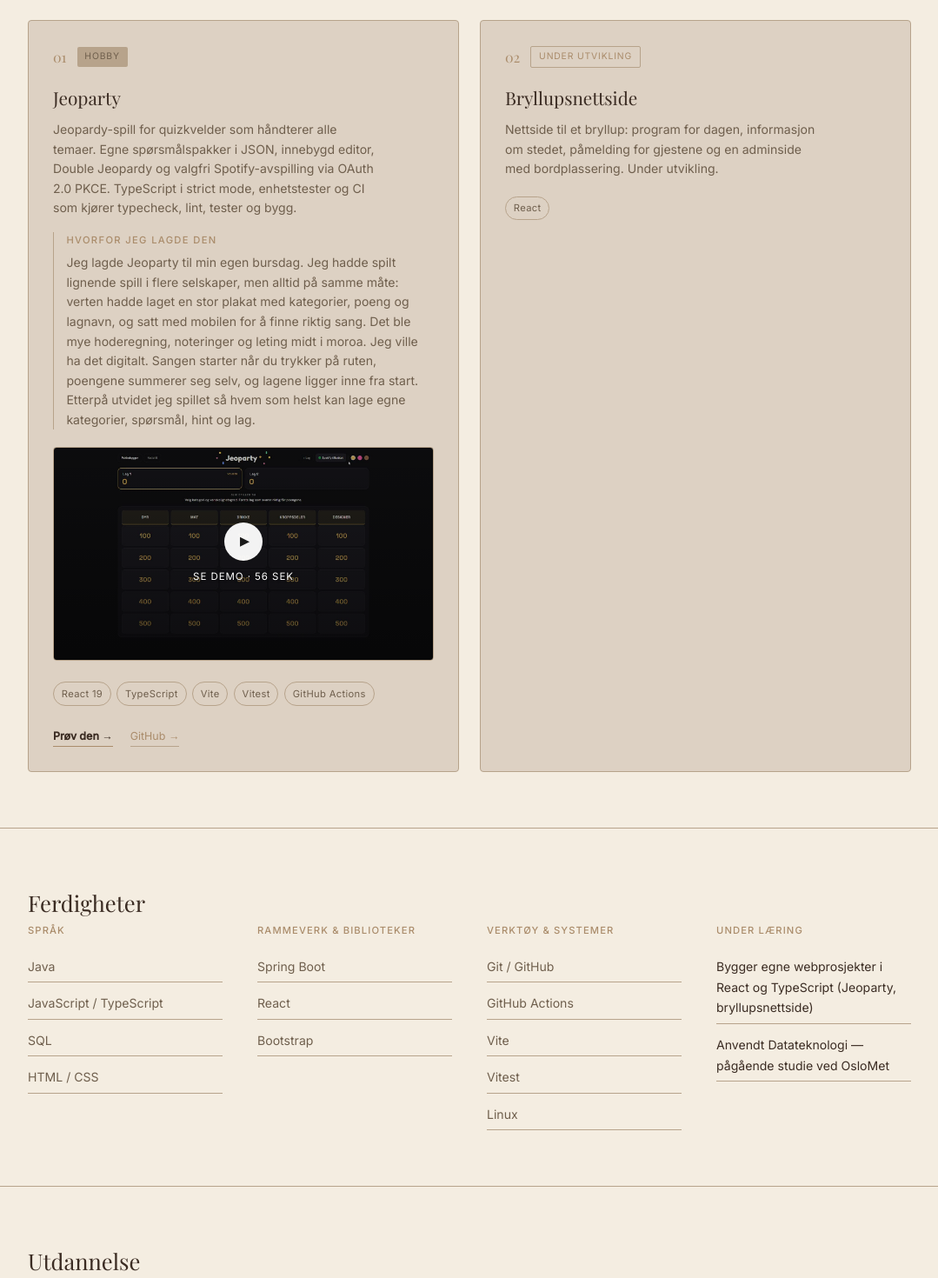
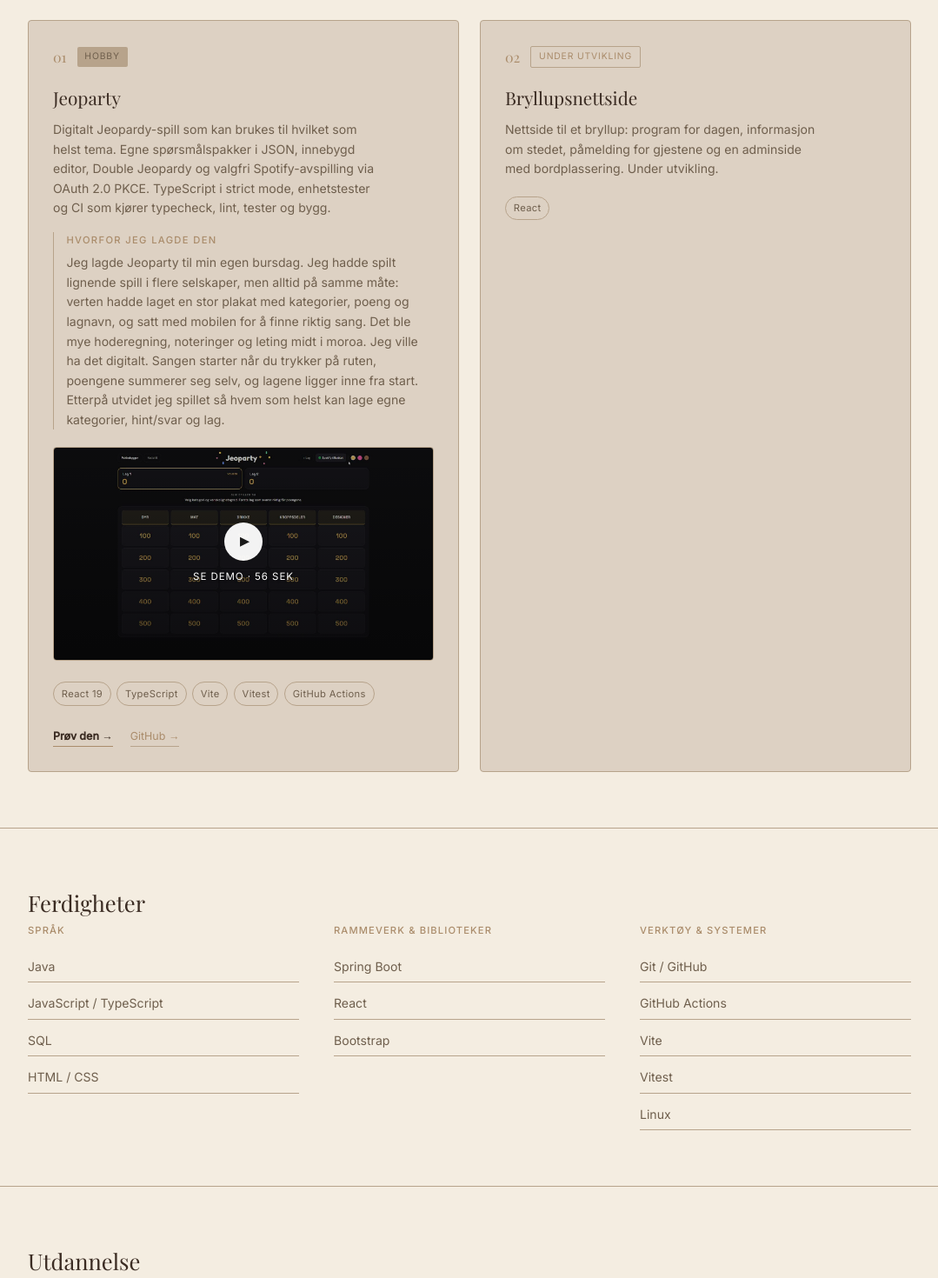
Before and after one commit to sakh26/sakh26.github.io, a React (Vite) app: page / in a window 1280 px wide. Shown: the part 1400-2870 px from the top of the page at 87% size, without its empty margins (100-1179 px from the left). Built offline with nearby package versions, Linux system fonts and the light colour scheme.

Commit message:
Remove the Currently learning section and tighten the Jeoparty text
Both entries under Currently learning repeated what the projects and
education sections already say.

```diff
--- a/src/App.css
+++ b/src/App.css
@@ -491,10 +491,6 @@ section.reveal.is-visible {
   padding: 0.35rem 0;
   border-bottom: 0.5px solid var(--border);
 }
-.learning-group .skills-list li {
-  color: var(--ink);
-}
-
 /* ─── EXPERIENCE ─────────────────────────────────────── */
 .timeline {
   display: flex;
--- a/src/components/Skills.jsx
+++ b/src/components/Skills.jsx
@@ -17,15 +17,6 @@ export default function Skills() {
             </ul>
           </div>
         ))}
-
-        <div className="skills-group learning-group">
-          <h3 className="skills-group-label">{t.learning.title}</h3>
-          <ul className="skills-list">
-            {t.learning.items.map((item) => (
-              <li key={item}>{item}</li>
-            ))}
-          </ul>
-        </div>
       </div>
     </section>
   )
--- a/src/i18n/translations.js
+++ b/src/i18n/translations.js
@@ -47,8 +47,8 @@ export const translations = {
           index: '01',
           tag: 'Hobby',
           name: 'Jeoparty',
-          desc: 'Jeopardy-spill for quizkvelder som håndterer alle temaer. Egne spørsmålspakker i JSON, innebygd editor, Double Jeopardy og valgfri Spotify-avspilling via OAuth 2.0 PKCE. TypeScript i strict mode, enhetstester og CI som kjører typecheck, lint, tester og bygg.',
-          why: 'Jeg lagde Jeoparty til min egen bursdag. Jeg hadde spilt lignende spill i flere selskaper, men alltid på samme måte: verten hadde laget en stor plakat med kategorier, poeng og lagnavn, og satt med mobilen for å finne riktig sang. Det ble mye hoderegning, noteringer og leting midt i moroa. Jeg ville ha det digitalt. Sangen starter når du trykker på ruten, poengene summerer seg selv, og lagene ligger inne fra start. Etterpå utvidet jeg spillet så hvem som helst kan lage egne kategorier, spørsmål, hint og lag.',
+          desc: 'Digitalt Jeopardy-spill som kan brukes til hvilket som helst tema. Egne spørsmålspakker i JSON, innebygd editor, Double Jeopardy og valgfri Spotify-avspilling via OAuth 2.0 PKCE. TypeScript i strict mode, enhetstester og CI som kjører typecheck, lint, tester og bygg.',
+          why: 'Jeg lagde Jeoparty til min egen bursdag. Jeg hadde spilt lignende spill i flere selskaper, men alltid på samme måte: verten hadde laget en stor plakat med kategorier, poeng og lagnavn, og satt med mobilen for å finne riktig sang. Det ble mye hoderegning, noteringer og leting midt i moroa. Jeg ville ha det digitalt. Sangen starter når du trykker på ruten, poengene summerer seg selv, og lagene ligger inne fra start. Etterpå utvidet jeg spillet så hvem som helst kan lage egne kategorier, hint/svar og lag.',
           tech: ['React 19', 'TypeScript', 'Vite', 'Vitest', 'GitHub Actions'],
           repo: 'Jeoparty',
           live: 'https://sakh26.github.io/Jeoparty/',
@@ -72,13 +72,6 @@ export const translations = {
         { label: 'Språk', items: ['Java', 'JavaScript / TypeScript', 'SQL', 'HTML / CSS'] },
         { label: 'Rammeverk & biblioteker', items: ['Spring Boot', 'React', 'Bootstrap'] },
         { label: 'Verktøy & systemer', items: ['Git / GitHub', 'GitHub Actions', 'Vite', 'Vitest', 'Linux'] },
-      ],
-    },
-    learning: {
-      title: 'Under læring',
-      items: [
-        'Bygger egne webprosjekter i React og TypeScript (Jeoparty, bryllupsnettside)',
-        'Anvendt Datateknologi — pågående studie ved OsloMet',
       ],
     },
     education: {
@@ -212,8 +205,8 @@ export const translations = {
           index: '01',
           tag: 'Hobby',
           name: 'Jeoparty',
-          desc: 'A Jeopardy game for quiz nights, built to handle any topic. Custom question packs in JSON, a built-in editor, Double Jeopardy and optional Spotify playback via OAuth 2.0 PKCE. TypeScript in strict mode, unit tests, and CI running typecheck, lint, tests and build.',
-          why: "I built Jeoparty for my own birthday. I'd played similar games at plenty of parties, but always the same way: the host had made a big poster with categories, scores and team names, and sat with their phone to find the right song. It meant a lot of mental arithmetic, note-taking and searching in the middle of the fun. I wanted it digital. The song starts when you click a tile, the scores add themselves up, and the teams are in from the start. Afterwards I extended the game so anyone can build their own categories, questions, hints and teams.",
+          desc: 'A digital Jeopardy game that works for any topic. Custom question packs in JSON, a built-in editor, Double Jeopardy and optional Spotify playback via OAuth 2.0 PKCE. TypeScript in strict mode, unit tests, and CI running typecheck, lint, tests and build.',
+          why: "I built Jeoparty for my own birthday. I'd played similar games at plenty of parties, but always the same way: the host had made a big poster with categories, scores and team names, and sat with their phone to find the right song. It meant a lot of mental arithmetic, note-taking and searching in the middle of the fun. I wanted it digital. The song starts when you click a tile, the scores add themselves up, and the teams are in from the start. Afterwards I extended the game so anyone can build their own categories, hints/answers and teams.",
           tech: ['React 19', 'TypeScript', 'Vite', 'Vitest', 'GitHub Actions'],
           repo: 'Jeoparty',
           live: 'https://sakh26.github.io/Jeoparty/',
@@ -237,13 +230,6 @@ export const translations = {
         { label: 'Languages', items: ['Java', 'JavaScript / TypeScript', 'SQL', 'HTML / CSS'] },
         { label: 'Frameworks & libraries', items: ['Spring Boot', 'React', 'Bootstrap'] },
         { label: 'Tools & systems', items: ['Git / GitHub', 'GitHub Actions', 'Vite', 'Vitest', 'Linux'] },
-      ],
-    },
-    learning: {
-      title: 'Currently learning',
-      items: [
-        'Building my own web projects in React and TypeScript (Jeoparty, wedding website)',
-        'Applied Computer Technology — ongoing studies at OsloMet',
       ],
     },
     education: {
```
